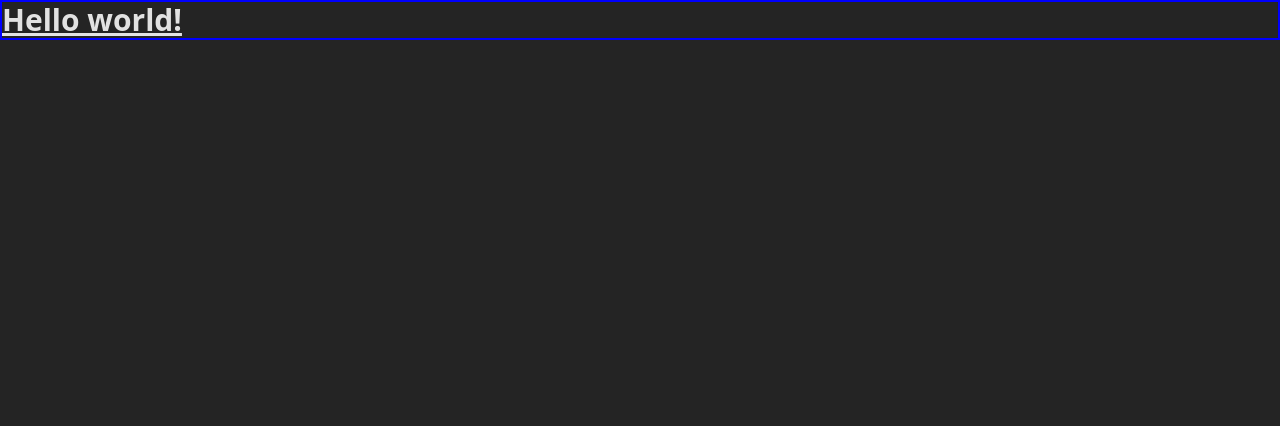
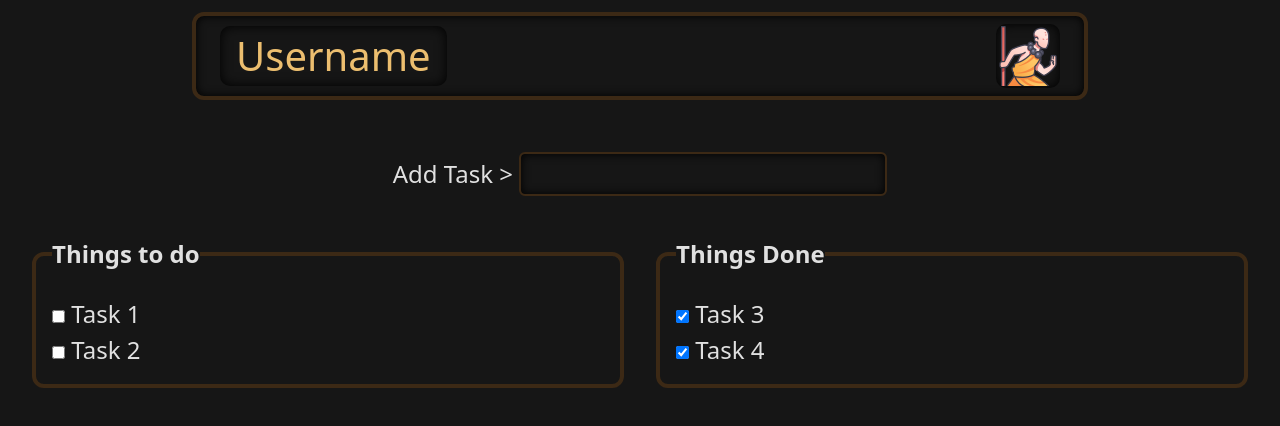
Before and after one commit to bremsstrahlung-57/Tatpara, a website built with Vite: page index.html in a window 1280 px wide. Built offline with nearby package versions, Linux system fonts and the light colour scheme; a web font is replaced by a local one.

Commit message:
Added task management functionality and updated styles

```diff
--- a/index.html
+++ b/index.html
@@ -11,11 +11,56 @@
 </head>
 
 <body>
-  <div class="border-dashed" id="app">
-    <h1 class="text-3xl font-bold underline">
-      Hello world!
-    </h1>
+  <div class="h-full w-full flex justify-center items-center flex-col">
+    <div class="shadow border heading   h-full w-full  flex justify-center items-center text-[40px]" id="app">
+      <nav class="w-full flex items-center justify-between pr-4 pl-4">
+        <a class="user" href="/">Username</a>
+        <a class="avatar" href=""><img class="" src="/images/monk.png" alt="monk"></a>
+      </nav>
+    </div>
+    <div class="flex justify-center items-center text-[24px] p-10" id="ADD_TASK">
+      <form>
+          <label for="fname">Add Task ></label>
+          <input class="inputTask shadow"  type="text" id="addTask" name="add_task">
+      </form>
+    </div>
   </div>
+  <div class="h-full w-full grid grid-cols-2 gap-8 justify-center items-start text-[24px] pr-8 pl-8" id="TASK">
+    <!-- TO DO -->
+    <div>
+      <fieldset class="p-4 border rounded-lg">
+        <legend class="font-bold mb-2">Things to do</legend>
+        <div class="todo-list">
+          <div>
+            <input type="checkbox" id="task1" />
+            <label for="task1">Task 1</label>
+          </div>
+          <div>
+            <input type="checkbox" id="task2" />
+            <label for="task2">Task 2</label>
+          </div>
+        </div>
+      </fieldset>
+    </div>
+
+    <!-- DONE -->
+    <div>
+      <fieldset class="p-4 border rounded-lg">
+        <legend class="font-bold mb-2">Things Done</legend>
+        <div class="done-list">
+          <div>
+            <input type="checkbox" id="task3" checked />
+            <label for="task3">Task 3</label>
+          </div>
+          <div>
+            <input type="checkbox" id="task4" checked />
+            <label for="task4">Task 4</label>
+          </div>
+        </div>
+      </fieldset>
+    </div>
+  </div>
+
   <script type="module" src="/src/main.js"></script>
 </body>
 
--- a/src/main.js
+++ b/src/main.js
@@ -0,0 +1,22 @@
+const todoList = document.querySelector(".todo-list");
+const doneList = document.querySelector(".done-list");
+
+function handleCheckboxChange(e) {
+  const checkbox = e.target;
+  const taskDiv = checkbox.parentElement;
+
+  if (checkbox.checked) {
+    doneList.appendChild(taskDiv);
+  } else {
+    todoList.appendChild(taskDiv);
+  }
+}
+
+function setupCheckboxListeners() {
+  const allCheckboxes = document.querySelectorAll('input[type="checkbox"]');
+  allCheckboxes.forEach((cb) => {
+    cb.addEventListener("change", handleCheckboxChange);
+  });
+}
+
+setupCheckboxListeners();
--- a/src/style.css
+++ b/src/style.css
@@ -1,3 +1,6 @@
+@import url('https://fonts.googleapis.com/css2?family=Jacquard+24&display=swap');
+@import url('https://fonts.googleapis.com/css2?family=Jersey+10&display=swap');
+
 :root {
   font-family: system-ui, Avenir, Helvetica, Arial, sans-serif;
   line-height: 1.5;
@@ -5,14 +8,64 @@
 
   color-scheme: light dark;
   color: rgba(255, 255, 255, 0.87);
-  background-color: #242424;
+  background-color: #161616;
 
   font-synthesis: none;
   text-rendering: optimizeLegibility;
   -webkit-font-smoothing: antialiased;
   -moz-osx-font-smoothing: grayscale;
+
+  --color-border-color: #3c2915;
+  --color-text-heading: #ecbe6f;
+  --font-jacquard-24-regular: "Jacquard 24", system-ui;
+  --font-jersey-20-regular: "Jersey 10", system-ui;
+
+  --padding-16-px:  16px;
 }
 
-#app{
-  border: 2px solid blue;
+body{
+  font-family: var(--font-jersey-20-regular);
 }
+
+.border{
+  border-color: var(--color-border-color);
+  border-width: 4px;
+  border-radius: 12px;
+}
+
+.heading{
+  width: 70%;
+  padding: 8px;
+  margin: 12px;
+  color: var(--color-text-heading);
+}
+
+.shadow {
+  box-shadow: inset 0 0 10px #000000;
+}
+
+.avatar{
+  border-radius: 10px;
+  box-shadow: inset 0 0 12px #000000;
+}
+
+.user{
+  padding-right: var(--padding-16-px);
+  padding-left: var(--padding-16-px);
+  border-radius: 10px;
+  box-shadow: inset 0 0 12px #000000;
+}
+
+.inputTask {
+    border: 2px solid var(--color-border-color);
+    border-radius: 6px;
+    background-color: transparent;
+    padding: 2px 8px;
+    transition: border-color 0.3s ease, background-color 0.3s ease-in-out;
+}
+
+.inputTask:focus {
+    border-color: rgb(0, 0, 0);
+    background-color: #0f0f0f;
+    outline: none;
+}
```
Also changed, not shown: public/images/monk.png (added), src/db.js (added), 1 other file.
